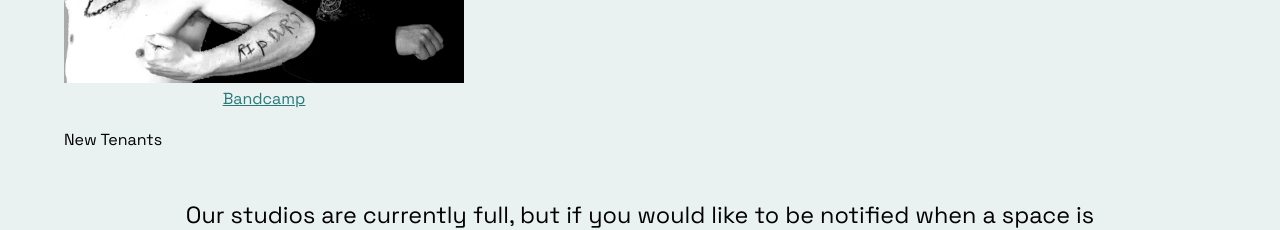
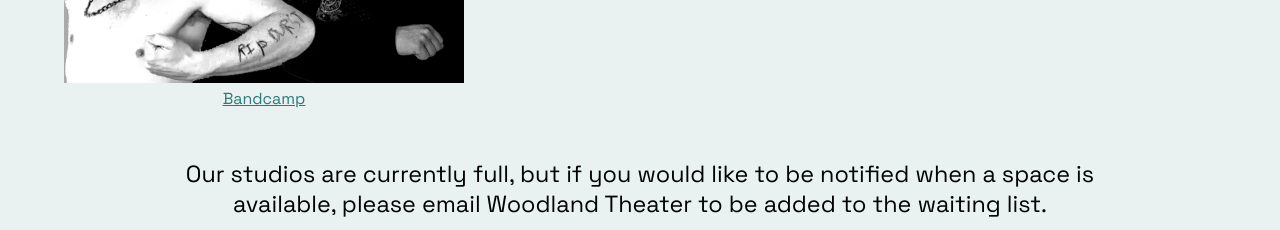
Before and after one commit to mason-lynass/woodland-website, a React (Create React App) app: page /about in a window 1280 px wide. Shown: the part 3060-3290 px from the top of the page. Built offline with nearby package versions, Linux system fonts and the light colour scheme; no server answers.

Commit message:
small fix

```diff
--- a/src/Components/About.js
+++ b/src/Components/About.js
@@ -89,9 +89,9 @@ function About() {
             <a href='https://trashdick.bandcamp.com/' target='_blank' rel='noopener noreferrer'>Bandcamp</a>
           </div>
           </div>
-      <div id="tenants-flex">
+      {/* <div id="tenants-flex">
         New Tenants
-      </div>
+      </div> */}
       <div id='about-bottom'>
         <h4>
           Our studios are currently full, but if you would like to be
```
Also changed, not shown: 1 other file (tests, documents, lock files or other folders).
